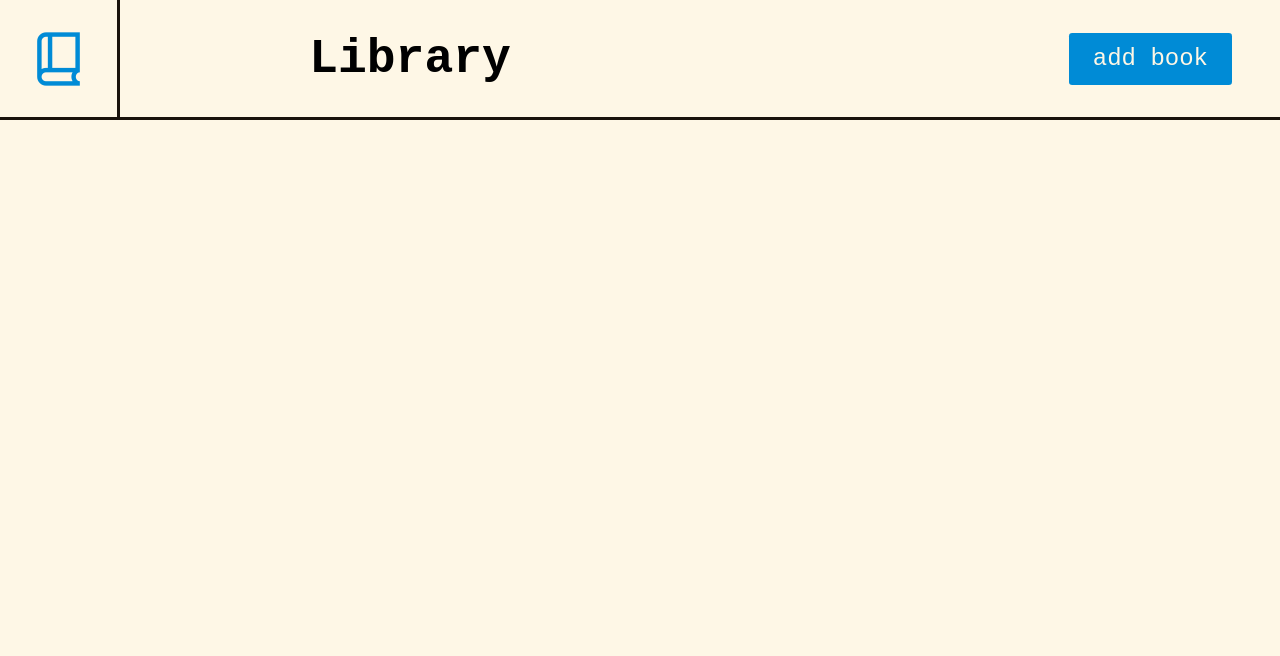
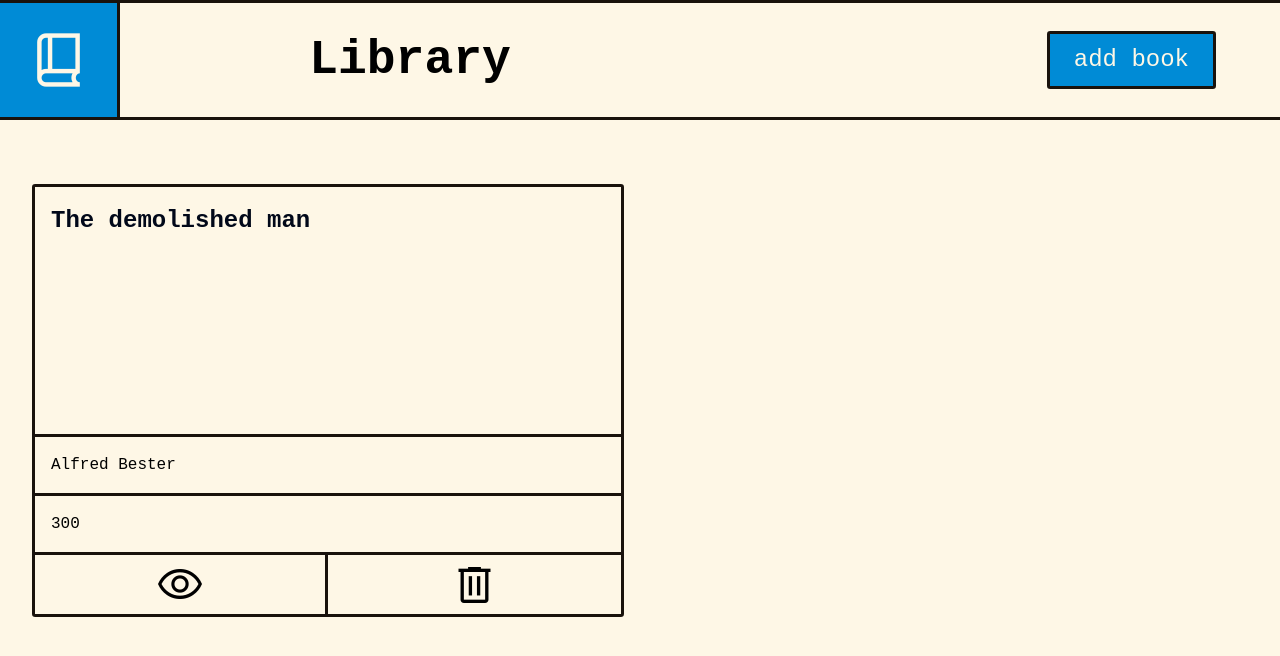
Before and after one commit to blu3tan/library, a plain HTML site: page index.html in a window 1280 px wide. Drawn offline with nearby package versions, Linux system fonts and the light colour scheme; a web font is replaced by a local one.

Commit message:
Add card design and behavior
Styled the card element and created the function to generate the card
from the library array objects

```diff
--- a/index.html
+++ b/index.html
@@ -11,7 +11,7 @@
     <div class="main-container">
         <section class="header">
             <div class="logo">
-                <span class="material-symbols-outlined">
+                <span id="book" class="material-symbols-outlined">
                 book_2
                 </span>
             </div>
@@ -24,7 +24,7 @@
                 </div>
             </div>
         </section>
-        <section class="catalog"></section>
+        <section class="catalog" id="display"></section>
     </div>
 
 <script src="script.js"></script>
--- a/script.js
+++ b/script.js
@@ -0,0 +1,59 @@
+const catalog = document.getElementById('display');
+
+const library = [
+    {
+        'title' : 'The demolished man',
+        'author': 'Alfred Bester',
+        'pages' : 300,
+        'read'  : 'false'
+    }
+];
+
+function book(title, author, pages, read) {
+    this.title = title;
+    this.author = author;
+    this.pages = pages;
+}
+
+function displayBooks() {
+    library.forEach(item => {
+        const book = document.createElement('div');
+        const cover = document.createElement('div');
+        const author = document.createElement('div');
+        const pages = document.createElement('div');
+        const status = document.createElement('div');
+        const read = document.createElement('div');
+        const readIcon = document.createElement('span');
+        const trash = document.createElement('div');
+        const trashIcon = document.createElement('span');
+        const coverText = document.createElement('h2');
+
+        book.classList.add('book-card');
+        cover.classList.add('cover');
+        author.classList.add('author');
+        pages.classList.add('pages');
+        status.classList.add('status');
+        read.classList.add('read');
+        readIcon.classList.add('material-symbols-outlined');
+        trash.classList.add('delete');
+        trashIcon.classList.add('material-symbols-outlined');
+        readIcon.innerText = 'visibility';
+        trashIcon.innerText = 'delete';
+        coverText.innerText = item.title;
+        author.innerText = item.author;
+        pages.innerText = item.pages;
+
+        cover.appendChild(coverText);
+        book.appendChild(cover);
+        book.appendChild(author);
+        book.appendChild(pages);
+        book.appendChild(status);
+        read.appendChild(readIcon);
+        trash.appendChild(trashIcon);
+        status.appendChild(read);
+        status.appendChild(trash);
+        catalog.appendChild(book);
+    });
+};
+
+displayBooks();
--- a/style.css
+++ b/style.css
@@ -1,4 +1,4 @@
-/* @import url('https://fonts.googleapis.com/css2?family=Space+Grotesk:wght@300;400;600&display=swap'); */
+
 @import url('https://fonts.googleapis.com/css2?family=Sometype+Mono:wght@400;500;600;700&display=swap');
 
 :root {
@@ -7,9 +7,19 @@
     --accent-color: hsl(201, 100%, 42%);
 }
 
-.material-symbols-outlined {
-    color: var(--accent-color);
+.material-symbols-outlined#book {
+    color: var(--body-color);
     font-size: 4rem;
+    font-variation-settings:
+    'FILL' 0,
+    'wght' 400,
+    'GRAD' 0,
+    'opsz' 40
+}
+
+.read .material-symbols-outlined,
+.delete .material-symbols-outlined {
+    font-size: 3rem;
     font-variation-settings:
     'FILL' 0,
     'wght' 400,
@@ -31,6 +41,7 @@
 body {
     font-family: 'Sometype Mono', monospace;
     line-height: 1.5;
+    font-size: 1rem;
     -webkit-font-smoothing: antialiased;
     height: 100dvh;
     background-color: var(--body-color);
@@ -61,7 +72,10 @@ h1 {
 .header {
     grid-area: 'header';
     position: sticky;
+    z-index: 10;
     top: 0px;
+    background-color: var(--body-color);
+    border-top: var(--general-border);
     border-bottom: var(--general-border);
 
     display: grid;
@@ -81,6 +95,7 @@ h1 {
 /*************** Header ***************/
 
 .logo {
+    background-color: var(--accent-color);
     display: flex;
     justify-content: center;
     align-items: center;
@@ -96,7 +111,7 @@ h1 {
     align-items: center;
 }
 .buttons {
-    padding-inline: 3rem;
+    padding-inline: 4rem;
     display: flex;
     justify-content: flex-end;
     align-items: center;
@@ -113,6 +128,7 @@ h1 {
     color: var(--body-color);
     border-radius: 0.2rem;
     cursor: pointer;
+    border: var(--general-border);
     background-color:var(--accent-color);
     transition: all 0.2s ease-in-out ;
 }
@@ -120,3 +136,75 @@ h1 {
 .btn:hover {
     transform: scale(1.05);
 }
+
+/*************** Catalog ***************/
+
+.catalog {
+    display: grid;
+    grid-template-columns: repeat(auto-fill, minmax(400px, 1fr));
+    gap: 2rem;
+    align-items: start;
+    padding: 4rem 2rem;
+}
+
+.book-card {
+    border: var(--general-border);
+    border-radius: 0.2rem;
+
+    display: grid;
+    grid-template-columns: 1fr;
+    grid-template-rows: 250px repeat(3, 1fr);
+}
+.book-card > * {
+    display: flex;
+    align-items: center;
+    justify-content: flex-start;
+    padding: 1rem;
+}
+
+.book-card .status {
+    display: grid;
+    grid-template-columns: 1fr 1fr;
+    grid-template-rows: 1fr;
+    padding: 0;
+}
+
+.status > * {
+    height: 100%;
+    display: flex;
+    justify-content: center;
+    align-items: center;
+    cursor: pointer;
+}
+
+.status > *:hover {
+    color: var(--body-color);
+    background-color: var(--accent-color);
+    transition: all 0.2s ease-in-out;
+}
+
+.read {
+    border-right: var(--general-border);
+}
+
+.cover,
+.author,
+.pages {
+    border-bottom: var(--general-border);
+}
+
+.cover h2 {
+    align-self: flex-start;
+    color: #fff;
+    mix-blend-mode:exclusion;
+}
+
+/*************** Responsive queries ***************/
+
+@media (min-width: 1350px) {
+    .catalog {
+        grid-template-columns: repeat(4, 1fr);
+        padding: 4rem 2rem;
+    }
+
+}
```
